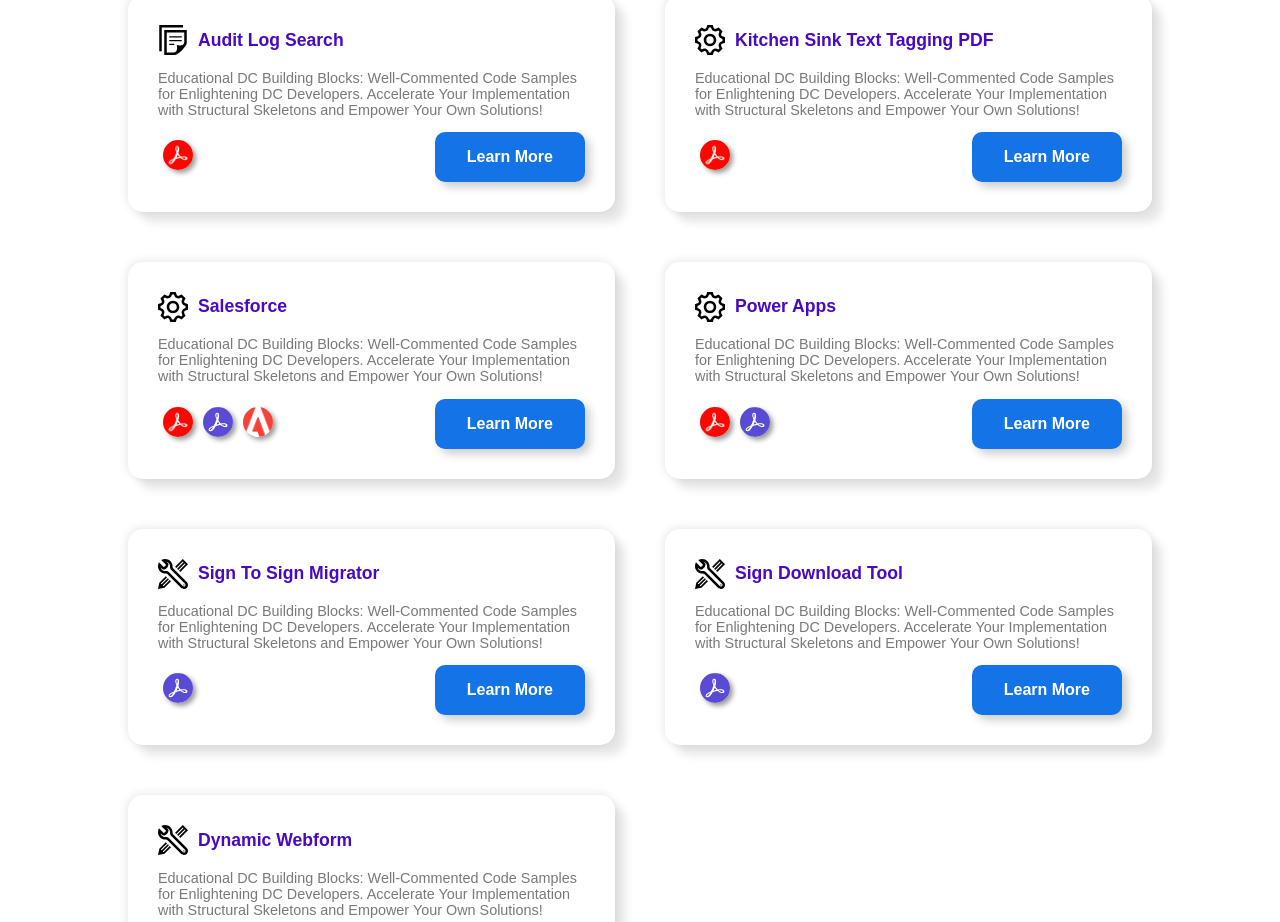
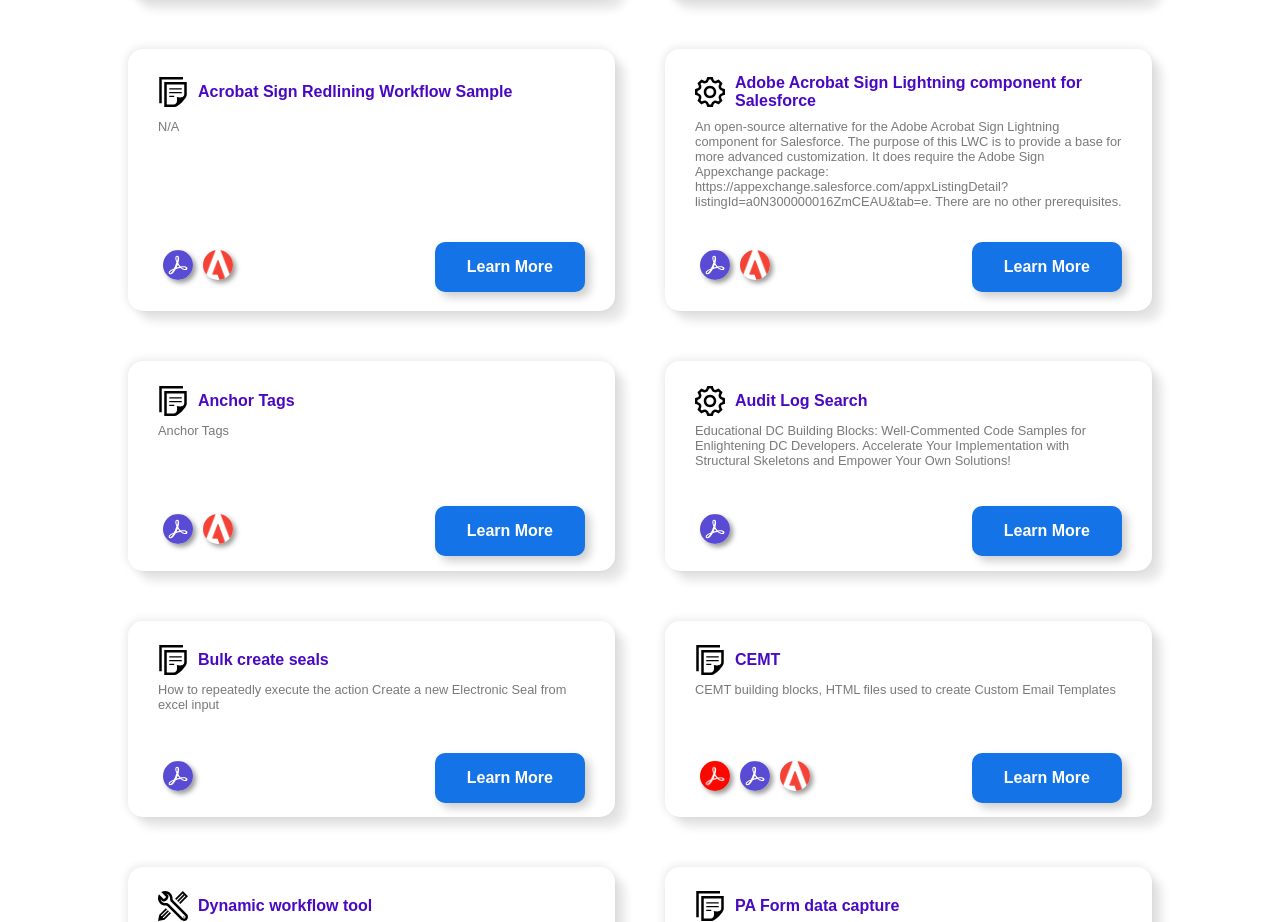
Before and after one commit to NathanNguyen345/cc-dc-community, a React (Create React App) app: page /search in a window 1280 px wide. Shown: the part 1030-1952 px from the top of the page. Built offline with nearby package versions, Linux system fonts and the light colour scheme; a web font is replaced by a local one.

Commit message:
Update content and fix search card UI

```diff
--- a/public/data/pages/searchToolsCollection.json
+++ b/public/data/pages/searchToolsCollection.json
@@ -1,83 +1,119 @@
 [
     {
-        "id": "AcrobatSignAPITokenAuth",
-        "title": "Acrobat Sign API Token Auth",
+        "id": "AuditLogSearch",
+        "title": "Audit Log Search",
         "desc": "Educational DC Building Blocks: Well-Commented Code Samples for Enlightening DC Developers. Accelerate Your Implementation with Structural Skeletons and Empower Your Own Solutions!",
-        "featureType": "sample",
+        "featureType": "integration",
         "productType": ["Sign"],
         "adobeCertified": false,
         "featureFileName": "AcrobatSignAPITokenAuth"
     },
     {
-        "id": "AcrobatSignAPIoAuth",
-        "title": "Acrobat Sign API oAuth",
-        "desc": "Educational DC Building Blocks: Well-Commented Code Samples for Enlightening DC Developers. Accelerate Your Implementation with Structural Skeletons and Empower Your Own Solutions!",
+        "id": "SealOpacity",
+        "title": "Seal Opacity",
+        "desc": "How to create a repeatable action sequence within Photoshop to remove the white background and then save the resulting file as a transparent PDF",
         "featureType": "sample",
-        "productType": ["Acrobat"],
+        "productType": ["Sign"],
         "adobeCertified": false,
-        "featureFileName": "AcrobatSignAPIoAuth"
+        "featureFileName": "SealOpacity"
     },
     {
-        "id": "AuditLogSearch",
-        "title": "Audit Log Search",
-        "desc": "Educational DC Building Blocks: Well-Commented Code Samples for Enlightening DC Developers. Accelerate Your Implementation with Structural Skeletons and Empower Your Own Solutions!",
+        "id": "Bulkcreateseals",
+        "title": "Bulk create seals",
+        "desc": "How to repeatedly execute the action Create a new Electronic Seal from excel input",
         "featureType": "sample",
-        "productType": ["Acrobat"],
+        "productType": ["Sign"],
         "adobeCertified": false,
-        "featureFileName": "AuditLogSearch"
+        "featureFileName": "Bulkcreateseals"
     },
     {
-        "id": "KitchenSinkTextTaggingPDF",
-        "title": "Kitchen Sink Text Tagging PDF",
-        "desc": "Educational DC Building Blocks: Well-Commented Code Samples for Enlightening DC Developers. Accelerate Your Implementation with Structural Skeletons and Empower Your Own Solutions!",
-        "featureType": "integration",
-        "productType": ["Acrobat"],
+        "id": "PAFormdatacapture",
+        "title": "PA Form data capture",
+        "desc": "Send a copy of signed agreement to a recipient email configured in a web form",
+        "featureType": "sample",
+        "productType": ["Acrobat", "Sign"],
         "adobeCertified": false,
-        "featureFileName": "KitchenSinkTextTaggingPDF"
+        "featureFileName": "PAFormdatacapture"
     },
     {
-        "id": "Salesforce",
-        "title": "Salesforce",
-        "desc": "Educational DC Building Blocks: Well-Commented Code Samples for Enlightening DC Developers. Accelerate Your Implementation with Structural Skeletons and Empower Your Own Solutions!",
-        "featureType": "integration",
+        "id": "SigntoSignMigration",
+        "title": "Sign to Sign Migration",
+        "desc": "Many organisations have adopted electronic signature solutions to digitise and speed-up their processes. We commonly see organisations adopt e-signature solutions in the Finance, HR, Procurement, and Sales areas, but it has the potential to be a viable replacement for any paper-based process. This repository is designed to automate some of the tasks associated with switching from another supplier to Adobe, with the current focus on customers switching from DocuSign.",
+        "featureType": "tool",
+        "productType": ["Acrobat", "Sign"],
+        "adobeCertified": [true, false],
+        "featureFileName": "SigntoSignMigration"
+    },
+    {
+        "id": "CEMT",
+        "title": "CEMT",
+        "desc": "CEMT building blocks, HTML files used to create Custom Email Templates",
+        "featureType": "sample",
         "productType": ["Acrobat", "Sign"],
         "adobeCertified": true,
-        "featureFileName": "Salesforce"
+        "featureFileName": "CEMT"
     },
     {
-        "id": "PowerApps",
-        "title": "Power Apps",
-        "desc": "Educational DC Building Blocks: Well-Commented Code Samples for Enlightening DC Developers. Accelerate Your Implementation with Structural Skeletons and Empower Your Own Solutions!",
-        "featureType": "integration",
+        "id": "TextTagKitchenSink",
+        "title": "Text Tag Kitchen Sink",
+        "desc": "Text Tag Kitchen Sink to provide a playground and sample tags with appropriate syntax for customers to utilize",
+        "featureType": "tool",
         "productType": ["Acrobat", "Sign"],
-        "adobeCertified": false,
-        "featureFileName": "PowerApps"
+        "adobeCertified": true,
+        "featureFileName": "TextTagKitchenSink"
     },
     {
-        "id": "SignToSignMigrator",
-        "title": "Sign To Sign Migrator",
-        "desc": "Educational DC Building Blocks: Well-Commented Code Samples for Enlightening DC Developers. Accelerate Your Implementation with Structural Skeletons and Empower Your Own Solutions!",
+        "id": "AcrobatSignBulkOperationsTool",
+        "title": "Acrobat Sign Bulk Operations Tool",
+        "desc": "The Acrobat Sign Bulk Operations Tool is a comprehensive application designed to facilitate the efficient handling of bulk operations for Account/Group admins. With this tool, users can effortlessly perform tasks such as deleting agreements, downloading agreements and form fields, and hiding all agreements. The tool is specifically tailored for Account/Group admins, offering streamlined processes for managing agreements at scale.",
         "featureType": "tool",
         "productType": ["Sign"],
-        "adobeCertified": false,
-        "featureFileName": "SignToSignMigrator"
+        "adobeCertified": true,
+        "featureFileName": "AcrobatSignBulkOperationsTool"
     },
     {
-        "id": "SignDownloadTool",
-        "title": "Sign Download Tool",
-        "desc": "Educational DC Building Blocks: Well-Commented Code Samples for Enlightening DC Developers. Accelerate Your Implementation with Structural Skeletons and Empower Your Own Solutions!",
+        "id": "AcrobatSignDocGenAPIsIntegration",
+        "title": "Acrobat Sign DocGen APIs Integration",
+        "desc": "A sample web application has been created to showcase the integration of Document Generation - PDF services and Acrobat Sign.",
+        "featureType": "tool",
+        "productType": ["Acrobat"],
+        "adobeCertified": true,
+        "featureFileName": "AcrobatSignDocGenAPIsIntegration"
+    },
+    {
+        "id": "Dynamicworkflowtool",
+        "title": "Dynamic workflow tool",
+        "desc": "Dynamic workflows allow users to specify the next participants within an agreement.",
         "featureType": "tool",
         "productType": ["Sign"],
-        "adobeCertified": false,
-        "featureFileName": "SignDownloadTool"
+        "adobeCertified": true,
+        "featureFileName": "Dynamicworkflowtool"
     },
     {
-        "id": "DynamicWebform",
-        "title": "Dynamic Webform",
-        "desc": "Educational DC Building Blocks: Well-Commented Code Samples for Enlightening DC Developers. Accelerate Your Implementation with Structural Skeletons and Empower Your Own Solutions!",
-        "featureType": "tool",
+        "id": "AcrobatSignRedliningWorkflowSample",
+        "title": "Acrobat Sign Redlining Workflow Sample",
+        "desc": "N/A",
+        "featureType": "sample",
         "productType": ["Sign"],
-        "adobeCertified": false,
-        "featureFileName": "DynamicWebform"
+        "adobeCertified": true,
+        "featureFileName": "AcrobatSignRedliningWorkflowSample"
+    },
+    {
+        "id": "AdobeAcrobatSignLightningcomponentforSalesforce",
+        "title": "Adobe Acrobat Sign Lightning component for Salesforce",
+        "desc": "An open-source alternative for the Adobe Acrobat Sign Lightning component for Salesforce. The purpose of this LWC is to provide a base for more advanced customization. It does require the Adobe Sign Appexchange package: https://appexchange.salesforce.com/appxListingDetail?listingId=a0N300000016ZmCEAU&tab=e. There are no other prerequisites.",
+        "featureType": "integration",
+        "productType": ["Sign"],
+        "adobeCertified": true,
+        "featureFileName": "AdobeAcrobatSignLightningcomponentforSalesforce"
+    },
+    {
+        "id": "AnchorTags",
+        "title": "Anchor Tags",
+        "desc": "Anchor Tags",
+        "featureType": "sample",
+        "productType": ["Sign"],
+        "adobeCertified": true,
+        "featureFileName": "AnchorTags"
     }
 ]
--- a/src/components/button/button.module.css
+++ b/src/components/button/button.module.css
@@ -1,4 +1,3 @@
-/* Button with a gradient color */
 .button {
   background-color: #DA6077;
   border: none;
--- a/src/components/search/SearchPage.js
+++ b/src/components/search/SearchPage.js
@@ -24,11 +24,16 @@ const SearchPage = () => {
           `http://localhost:3000${process.env.PUBLIC_URL}/data/pages/searchToolsCollection.json`
         );
         const data = await response.json();
-        setFetchSearchData(data);
-        setInputFilterResult(data);
-        setSignFilterResult(data);
-        setAcrobatFilterResult(data);
-        setCertifiedFilterResult(data);
+
+        const sortedData = [...data].sort((a, b) => {
+          return a.id.localeCompare(b.id, undefined, { sensitivity: "base" });
+        });
+
+        setFetchSearchData(sortedData);
+        setInputFilterResult(sortedData);
+        setSignFilterResult(sortedData);
+        setAcrobatFilterResult(sortedData);
+        setCertifiedFilterResult(sortedData);
       } catch (err) {
         alert(err);
       }
--- a/src/components/search/infoCard/InfoCard.js
+++ b/src/components/search/infoCard/InfoCard.js
@@ -42,13 +42,13 @@ const InfoCard = ({ cardData }) => {
   return (
     <div className={styles.infoCard}>
       <div className={styles.infoCardContainer}>
-        <div className={styles.infoCardItem}>
+        <div className={`${styles.infoCardItem} ${styles.infoCardTitle}`}>
           <div className={styles.infoCardFeatureType}>
             {imgMap[featureType]}
           </div>
           <h3>{title}</h3>
         </div>
-        <div className={styles.infoCardItem}>
+        <div className={`${styles.infoCardItem} ${styles.infoCardBody}`}>
           <p className={styles.itemDesc}>{desc}</p>
         </div>
         <div className={`${styles.infoCardItem} ${styles.infoCardFooter}`}>
--- a/src/components/search/infoCard/infoCard.module.css
+++ b/src/components/search/infoCard/infoCard.module.css
@@ -6,7 +6,7 @@
     border-radius: 15px;
     box-shadow: -1px -1px 10px rgba(0, 0, 0, 0.1), 10px 10px 10px rgba(0, 0, 0, 0.1);
     transition: all 0.3s ease-in-out;
-
+    display: flex;
 }
 
 .infoCard:hover{
@@ -16,8 +16,10 @@
 
 .infoCardContainer{
     display: flex;
+    width: 100%;
     flex-direction: column;
     padding: 30px;
+    box-sizing: border-box;
 }
 
 .infoCardItem{
@@ -32,9 +34,10 @@
 }
 
 .infoCard h3{
-    font-size: 1.1rem;
+    font-size: 1rem;
     color: #4909C2;
     margin: 0px 10px;
+    text-align: left;
 }
 
 .infoCardFeatureType{
@@ -42,15 +45,28 @@
     height: 30px;
 }
 
-.itemDesc{
-    font-size: .9rem;
-    text-align: left;
+.infoCardTitle{
+    display: flex;
+    height: 10%;
+}
+
+.infoCardBody{
+    display: flex;
+    height: 70%;
+    align-items: flex-start;
 }
 
 .infoCardFooter{
     display: flex;
+    height: 10%;
     justify-content: space-between;
 }
+
+.itemDesc{
+    font-size: .8rem;
+    text-align: left;
+}
+
 
 .infoCardFooterItem{
     display: flex;
```
